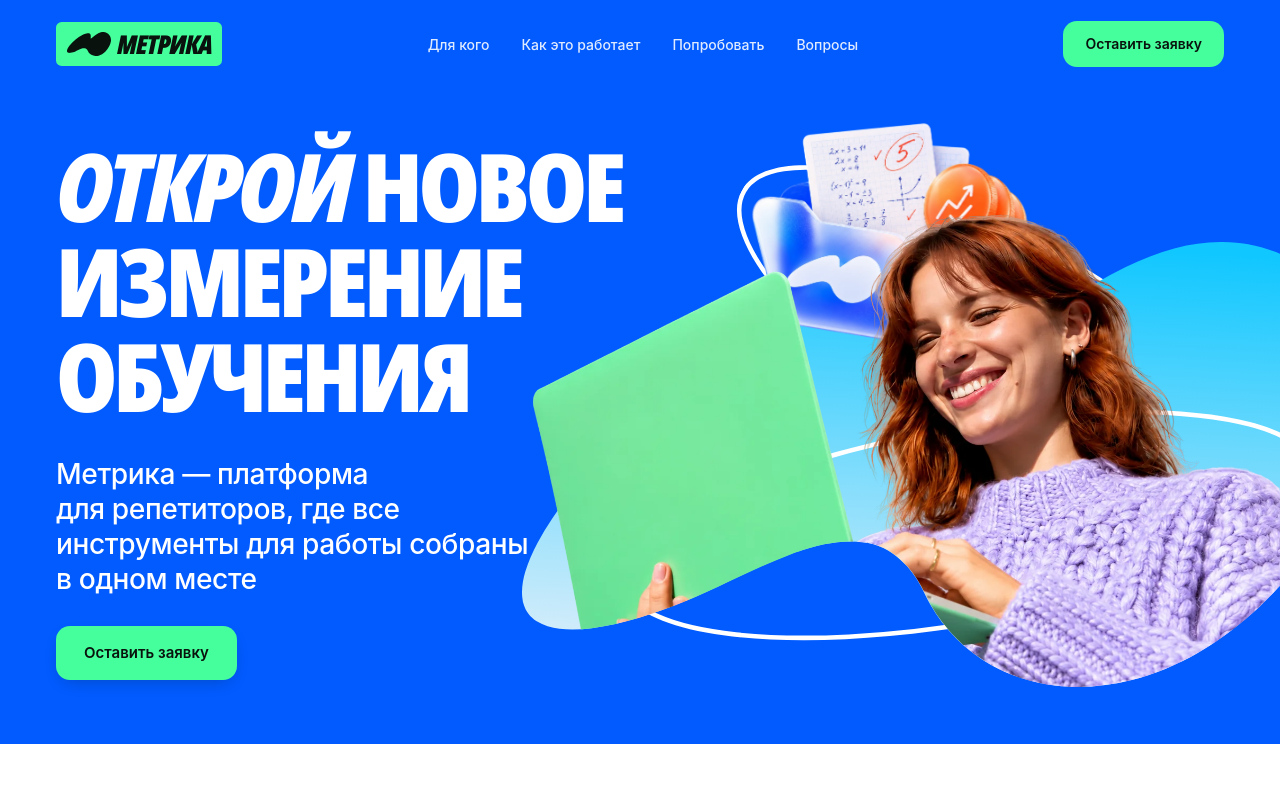
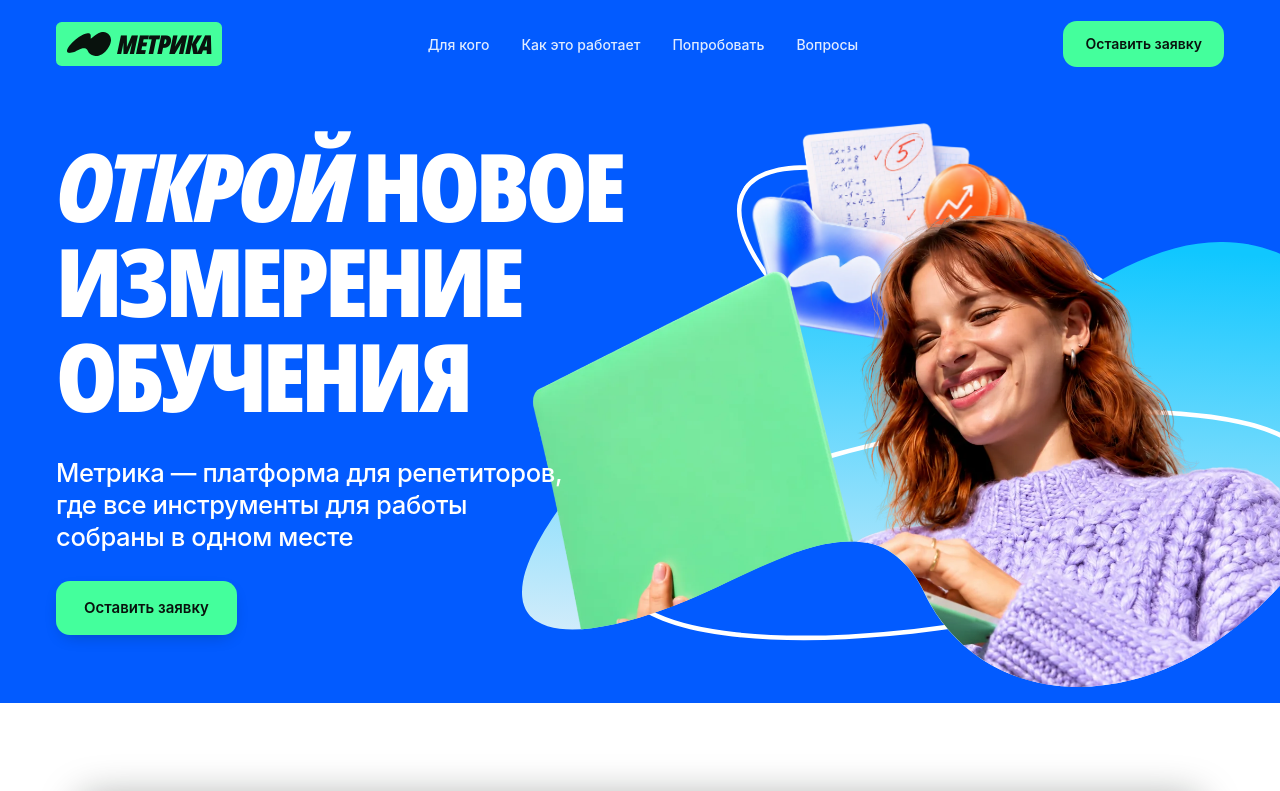
Before and after one commit to SENYANABE/Metrica, a React (Vite) app: page / in a window 1280 px wide. Shown: the top 791 px of the page. Built offline with nearby package versions, Linux system fonts and the light colour scheme; a web font is replaced by a local one.

Commit message:
Slightly reduce landing hero description size

```diff
--- a/src/index.css
+++ b/src/index.css
@@ -100,7 +100,7 @@ p, li, figcaption span, .faq-list [data-slot="accordion-content"] { text-wrap: p
 .hero h1 > span { display: block; }
 .hero h1 > span:first-child { text-wrap: nowrap; }
 .faq-list [data-slot="accordion-content"] a { color: var(--blue); text-decoration: underline; text-underline-offset: .18em; }
-.hero-lead { max-width: min(24em, 40vw); font-size: clamp(20px, 2.2vw, 42px); font-weight: 500; line-height: 1.25; letter-spacing: -.015em; margin-top: clamp(24px, 2.6vw, 48px); text-wrap: pretty; }
+.hero-lead { max-width: min(24em, 40vw); font-size: clamp(18px, 2vw, 38px); font-weight: 500; line-height: 1.25; letter-spacing: -.015em; margin-top: clamp(24px, 2.6vw, 48px); text-wrap: pretty; }
 .button-row { display: flex; gap: 28px; align-items: center; flex-wrap: wrap; margin-top: clamp(24px, 2.2vw, 40px); }
 .art.hero-art { position: absolute; z-index: 1; top: 8px; left: 38vw; width: 69vw; pointer-events: none; }
 
```
